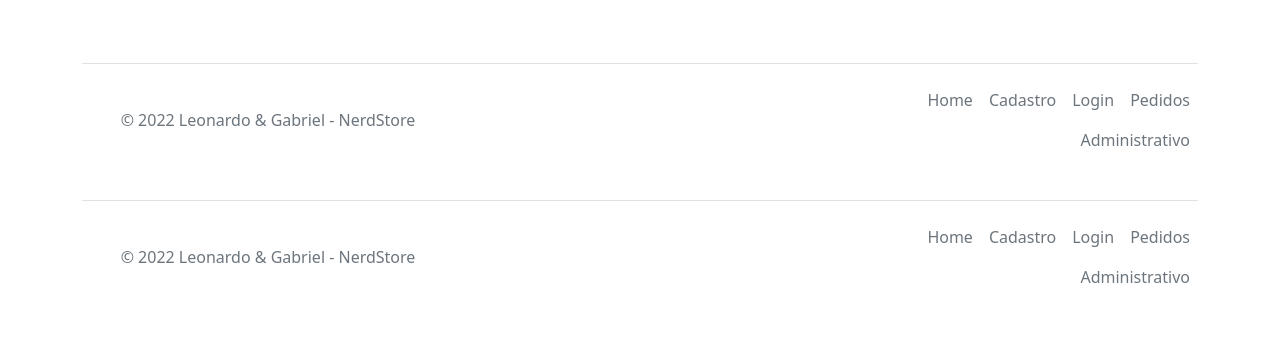
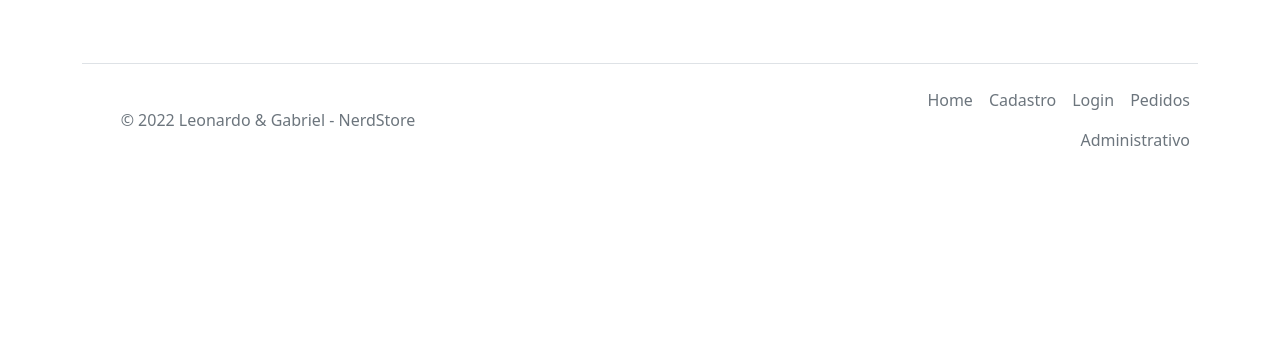
Before and after one commit to gbLw1/NerdStore-php, a PHP site: page / in a window 1280 px wide. Shown: the part 824-1161 px from the top of the page. After the commit the page ends 970 px from the top, so only its background shows below. Run offline with PHP 8.4, Linux system fonts and the light colour scheme.

Commit message:
ajuste footer e header

```diff
--- a/src/header.php
+++ b/src/header.php
@@ -45,7 +45,7 @@
                                 echo "<div class='widget-header'>
                                             <small class='title text-muted'>Bem Vindo!</small>
                                             <div>
-                                                <a href'Views/cadastro-usuario.php'>Criar Conta</a> <span> | </span>
+                                                <a href='Views/cadastro-usuario.php'>Criar Conta</a> <span> | </span>
                                                 <a href='Views/login.php'> Login</a>
                                             </div>
                                         </div>";
--- a/src/index.php
+++ b/src/index.php
@@ -75,24 +75,6 @@
     <div class="py-5"></div>
   </div>
 
-  <div class="container">
-  <footer class="d-flex flex-wrap justify-content-between align-items-center py-3 my-4 border-top">
-    <p class="col-md-4 mb-0 text-muted">© 2022 Leonardo & Gabriel - NerdStore</p>
-
-    <a href="/" class="col-md-4 d-flex align-items-center justify-content-center mb-3 mb-md-0 me-md-auto link-dark text-decoration-none">
-      <svg class="bi me-2" width="40" height="32"><use xlink:href="#bootstrap"></use></svg>
-    </a>
-
-    <ul class="nav col-md-4 justify-content-end">
-      <li class="nav-item"><a href="#" class="nav-link px-2 text-muted">Home</a></li>
-      <li class="nav-item"><a href="#" class="nav-link px-2 text-muted">Cadastro</a></li>
-      <li class="nav-item"><a href="#" class="nav-link px-2 text-muted">Login</a></li>
-      <li class="nav-item"><a href="#" class="nav-link px-2 text-muted">Pedidos</a></li>
-      <li class="nav-item"><a href="#" class="nav-link px-2 text-muted">Administrativo</a></li>
-    </ul>
-  </footer>
-</div>
-
   <?php require_once "footer.php" ?>
 
 </body>
```
